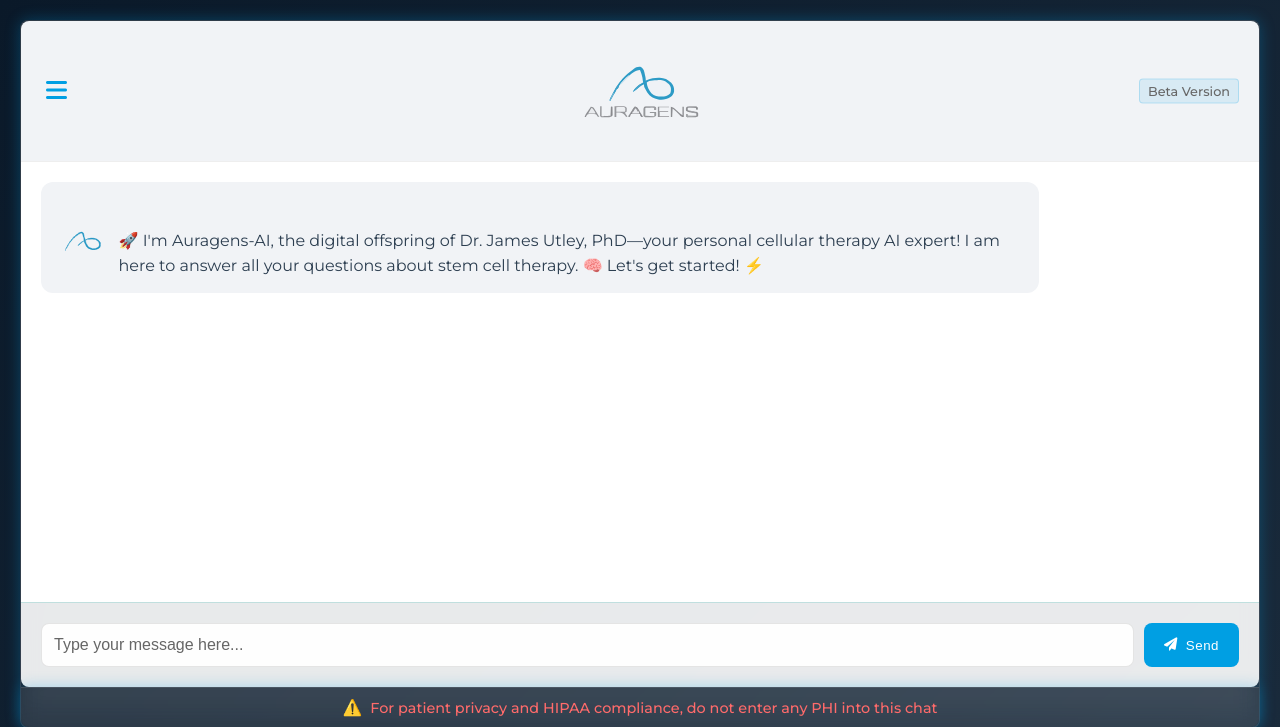
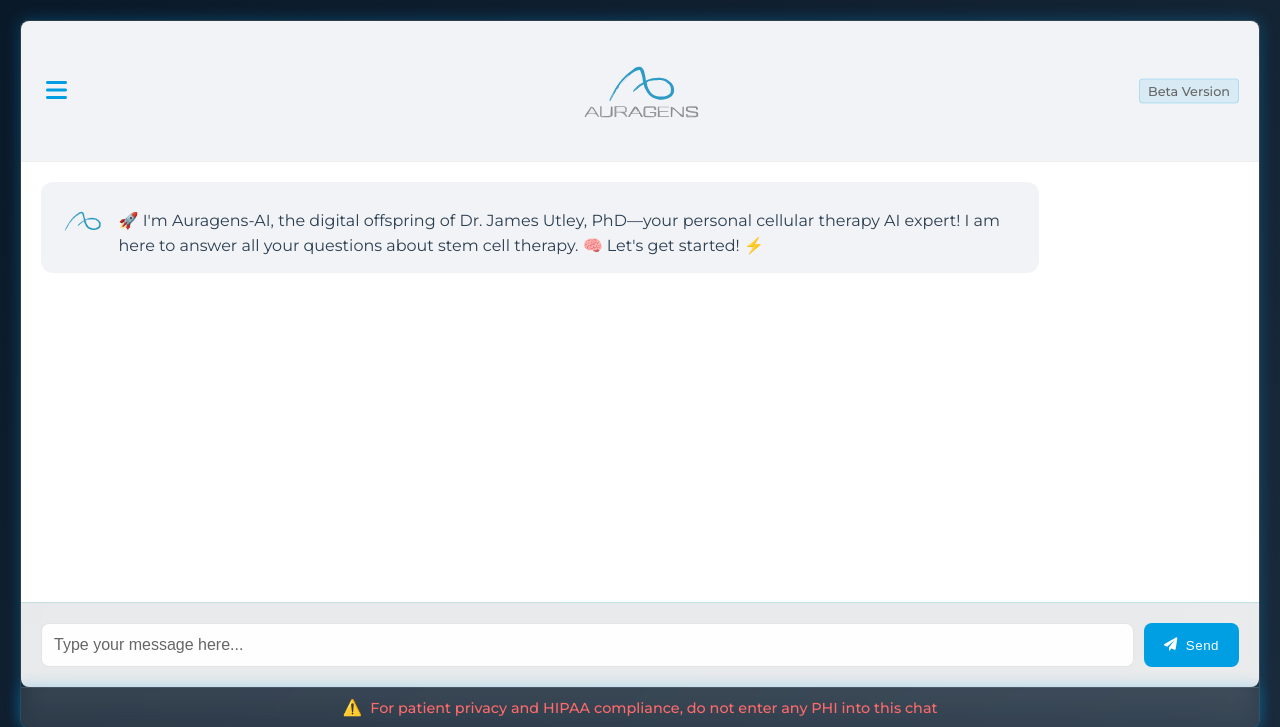
Before and after one commit to Syndicate-Laboratories/auragensAI, a Flask app: template templates/index.html in a window 1280 px wide. Shown: the top 727 px of the page. Run offline with Flask 2, Linux system fonts and the light colour scheme; the template is opened without the code that fills it, so the values that code supplies are empty; parts of the project's set-up code (start-up, migrations or seed data) failed here and were passed over.

Commit message:
no padding update

```diff
--- a/static/css/style.css
+++ b/static/css/style.css
@@ -127,7 +127,7 @@ body {
 .bot-message:first-child {
     align-items: center;
     margin-top: 0;
-    padding-top: 20px; /* Ensure it sits properly */
+    padding-top: 0px; /* Ensure it sits properly */
 }
 
 
```
